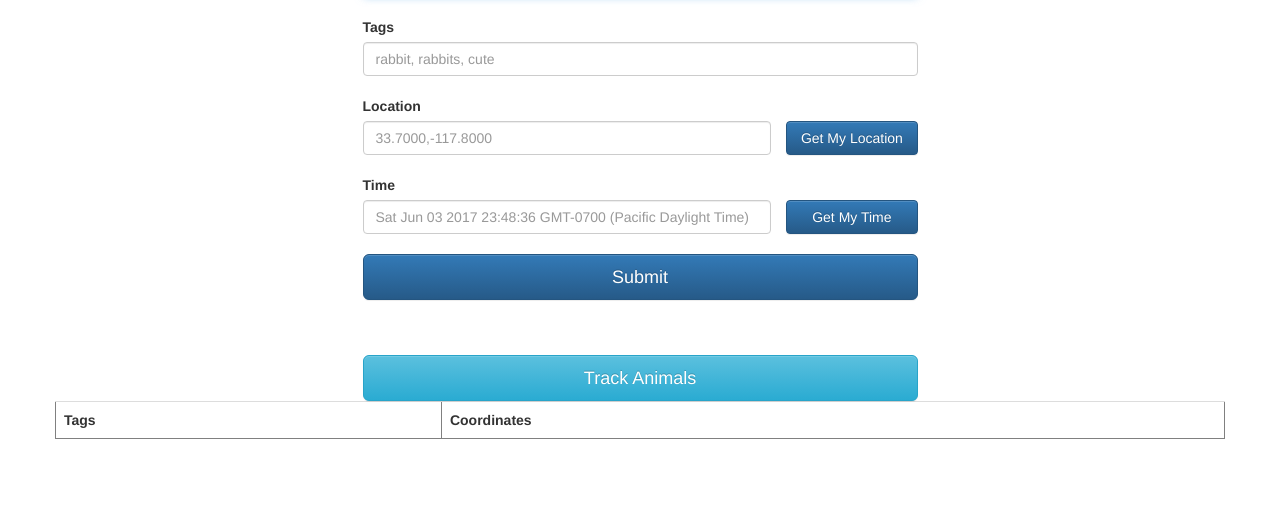
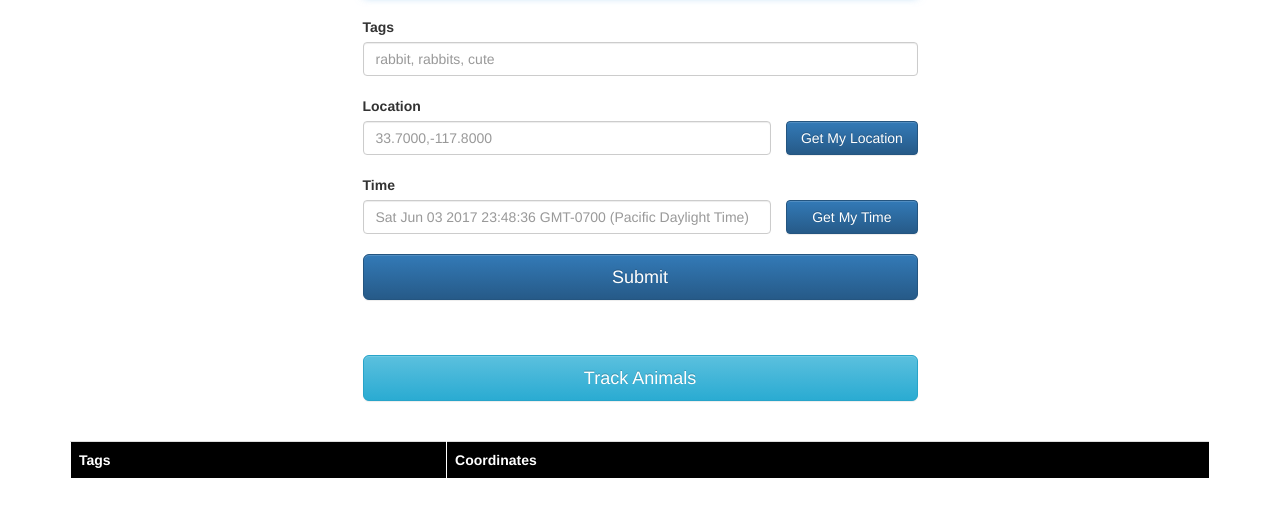
Before and after one commit to ashwinsachar/Habitat-Tracking, a website: page views/form.html in a window 1280 px wide. Shown: the part 125-642 px from the top of the page. Drawn offline with nearby package versions, Linux system fonts and the light colour scheme; no server answers.

Commit message:
formatted the results table a bit

```diff
--- a/views/form.html
+++ b/views/form.html
@@ -1,6 +1,8 @@
 <!DOCTYPE html>
 <html lang="en">
 	<head>
+		<title>Submit Sightings</title>
+
 		<link rel="stylesheet" href="https://maxcdn.bootstrapcdn.com/bootstrap/3.3.0/css/bootstrap.min.css">
 		<link rel="stylesheet" href="https://maxcdn.bootstrapcdn.com/bootstrap/3.3.0/css/bootstrap-theme.min.css">
 		<script src="https://ajax.googleapis.com/ajax/libs/jquery/1.11.1/jquery.min.js"></script>
@@ -21,6 +23,8 @@
 			.map-div{height:80%; width:100%;}
 			.map-container{height:500px;}
 			.map-info-container{ padding: 250px 0; border: 3px solid green; border-radius: 25px; text-align: center;}
+
+			table, th, td{border:1px solid white;}
  }
 
 		</style>
@@ -76,15 +80,18 @@
 				</div>
 				<div class="col-md-3">
 				</div>
-				<div class="messages">
-					<table class="table" style="width:100%" border=1px solid powderblue>
-						<tr>
+
+			</div> <!-- row -->
+			<div class="messages">
+					<br/>
+					<br/>
+					<table class="table" style="width:100%;">
+						<tr style="color:white;background:black;">
 							<th>Tags</th>
 							<th>Coordinates</th>
 						</tr>
 					</table>
 				</div>
-			</div>
 		</div>
 		<script>
 
```
